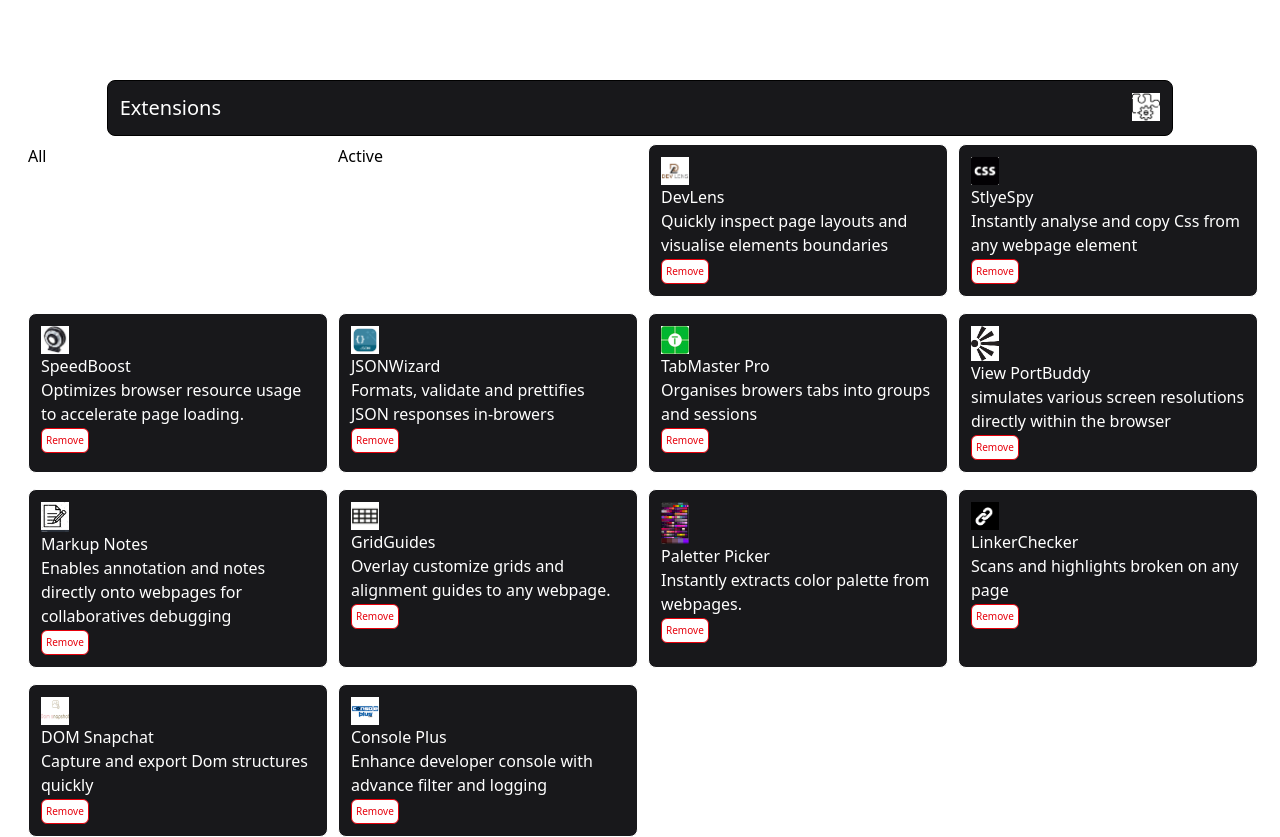
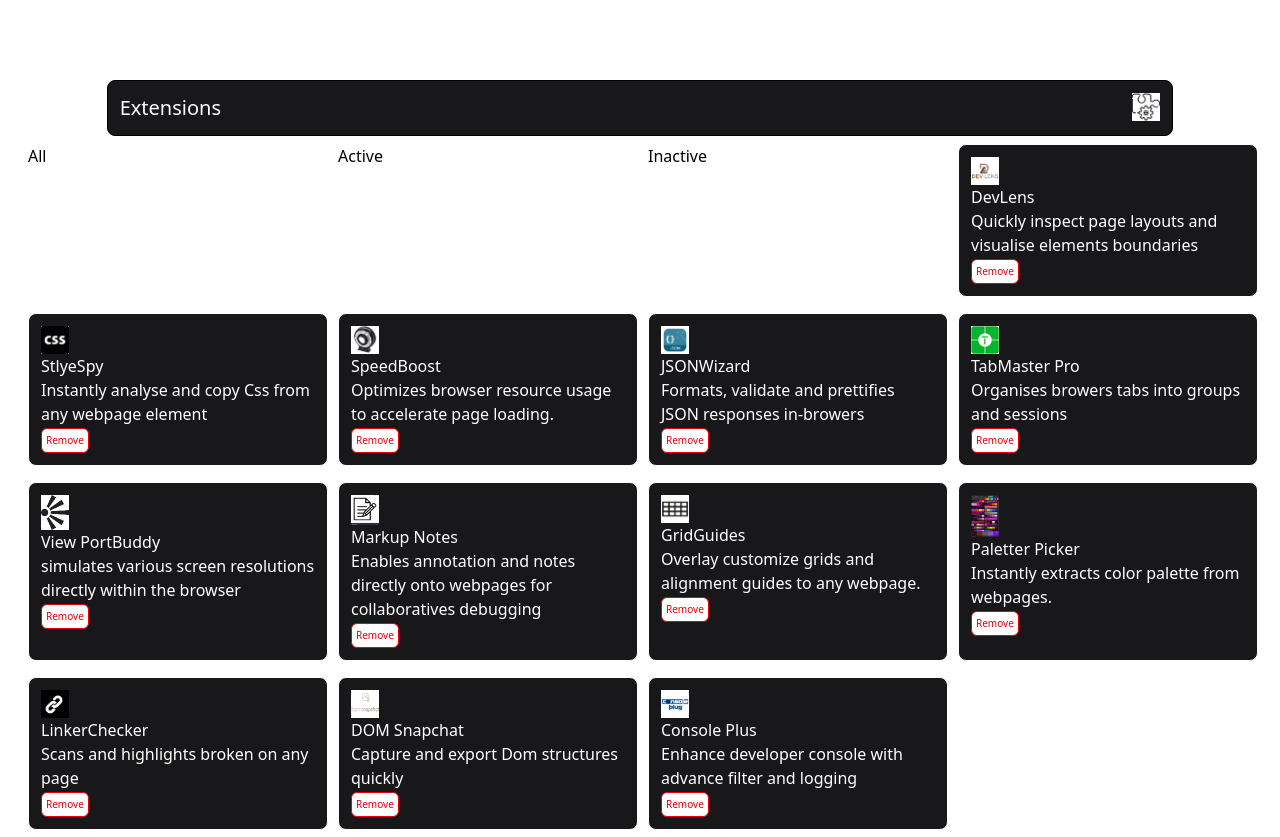
Before and after one commit to Blessing-bit-ui/Mydevlens, a React (Vite) app in the folder my-Devlens/: page / in a window 1280 px wide. Built offline with nearby package versions, Linux system fonts and the light colour scheme.

Commit message:
created the handleinactive function and button and fixed the handleactive function

```diff
--- a/my-Devlens/src/ExtensList.jsx
+++ b/my-Devlens/src/ExtensList.jsx
@@ -99,22 +99,26 @@ const ExtensionsList =[
         setExtensionss(ExtensionsList)
       }
       function handleActive(){
-        return ExtensionsList.status("active")
+        const activeList = extensionss.filter((extension)=>extension.status !== "inactive")
         setExtensionss(activeList)
       }
-
+    function handleInactive(){
+      const inactiveList= extensionss.filter((extension)=>extension.status !== "active")
+      setExtensionss(inactiveList)
+    }
     return (
       <div class="flex items-center justify-center">
         <div class="flex flex-col md:grid md:grid-cols-4 gap-4 mt-2 md:mr-7 md:ml-7 md:w-full">
          <AllButtons handleAll={handleAll} />
          <ActiveButton handleActive={handleActive} />
+         <InactiveButton handleInactive={handleInactive} />
           {extensionss.map((ext, index) => (
             <div key={index} class="w-[300px] bg-zinc-900 p-3 text-white border rounded-lg">
                 <img src={ext.photoName}
                 class="w-7"
                 />
                 <span>
-                <h1>{ext.name}</h1>
+               <h1>{ext.name}</h1>
               <p>{ext.use}</p>
               </span>
               <button onClick={()=>handleRemove(index)}class="bg-white text-red-600 text-[10px] p-1 border rounded-md">Remove</button>
@@ -141,3 +145,10 @@ function ActiveButton({handleActive}){
     </div>
   )
 }
+function InactiveButton({handleInactive}){
+  return(
+    <div>
+      <button onClick={handleInactive}>Inactive</button>
+    </div>
+  )
+}
```
